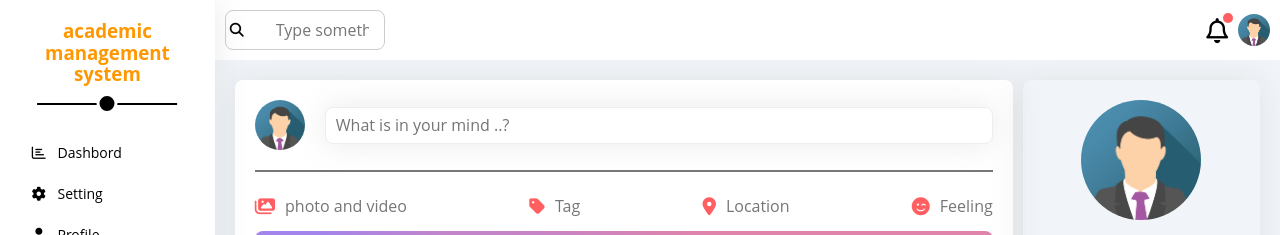
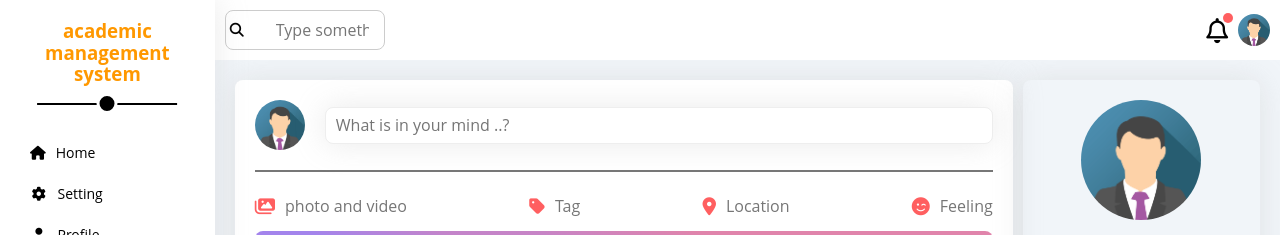
Before and after one commit to AhmedDoban/academic-management-system, a React (Create React App) app: page /home/student in a window 1280 px wide. Shown: the top 235 px of the page. Built offline with nearby package versions, Linux system fonts and the light colour scheme.

Commit message:
update icon

```diff
--- a/src/assets/jsx/SideBar.jsx
+++ b/src/assets/jsx/SideBar.jsx
@@ -8,9 +8,9 @@
         <h3>academic management system </h3>
         <ul>
           <li>
-            <Link to="home/student">
-              <i class="fa-regular fa-chart-bar fa-fw"></i>
-              <span>Dashbord</span>
+            <Link to="home">
+              <i class="fa-solid fa-house"></i>
+              <span>Home</span>
             </Link>
           </li>
           <li>
```
